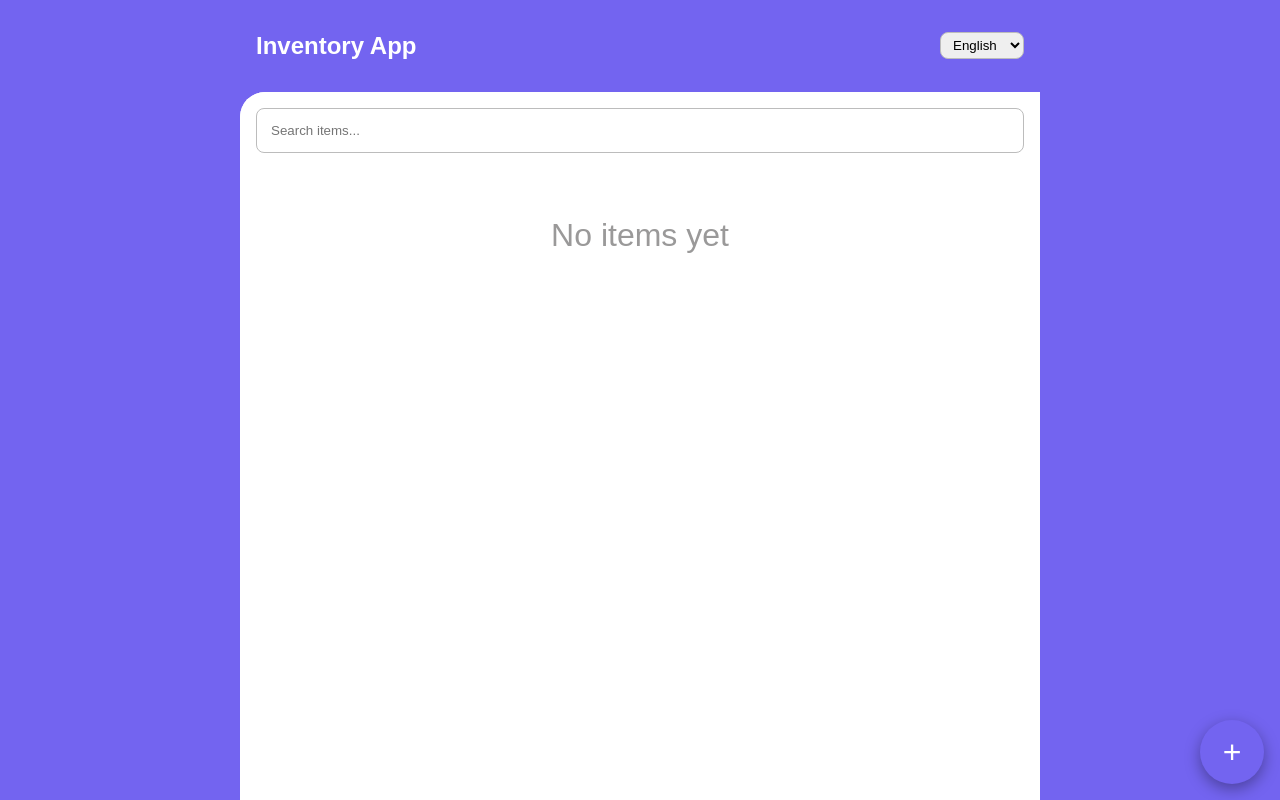
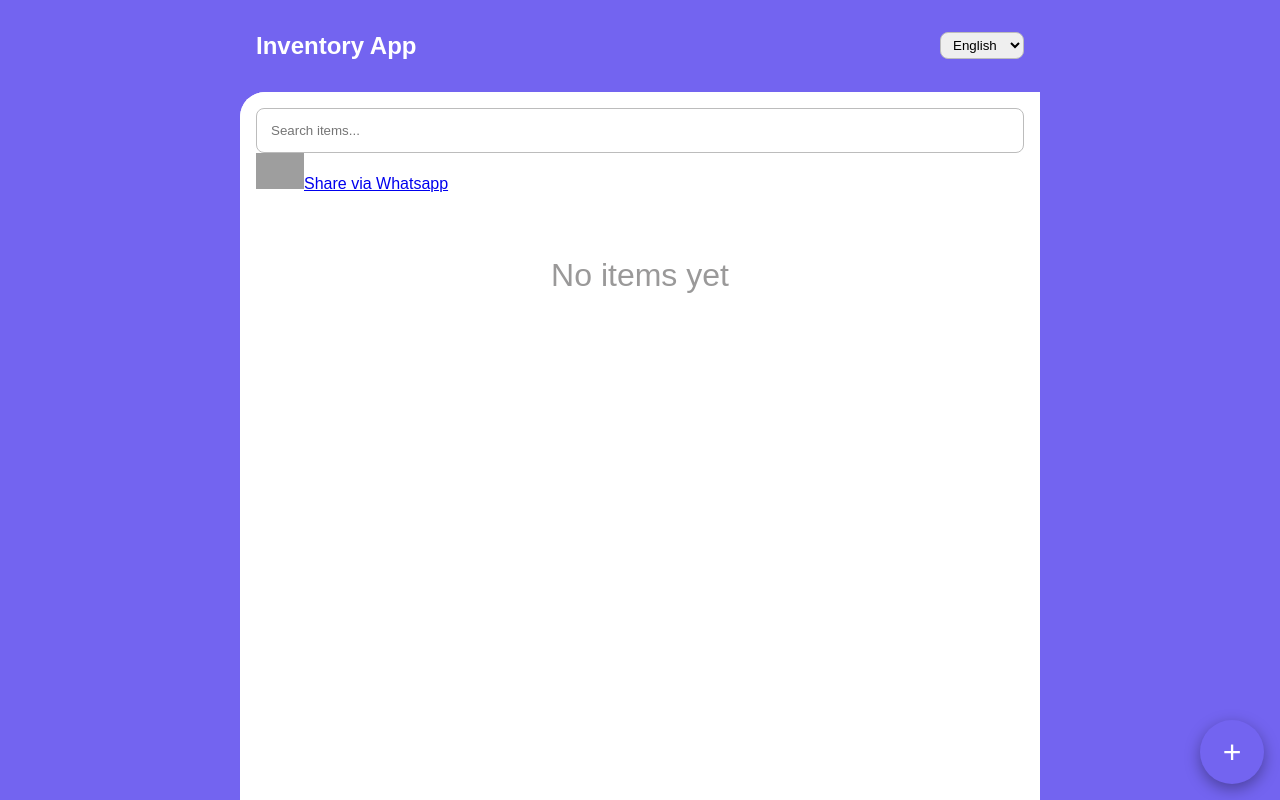
Before and after one commit to nir905/inventory, a React (Vite) app: page / in a window 1280 px wide. Built offline with nearby package versions, Linux system fonts and the light colour scheme; grey boxes are pictures that could not be loaded.

Commit message:
test whatsapp

```diff
--- a/src/inventory/components/Inventory.jsx
+++ b/src/inventory/components/Inventory.jsx
@@ -104,6 +104,16 @@ const Inventory = () => {
           value={search}
           onChange={(e) => setSearch(e.target.value)}
         />
+
+        <a
+          href="whatsapp://send?text= Please Visit http://ad-test.easygov.co.in/PanAdvertisement"
+          rel="nofollow noopener"
+          target="_blank"
+          className="share-icon"
+        >
+          <img src="/img/share-icon.png" style={{ height: "36px" }} />
+          Share via Whatsapp
+        </a>
       </SearchWrapper>
 
       {list.length > 0 ? (
```
